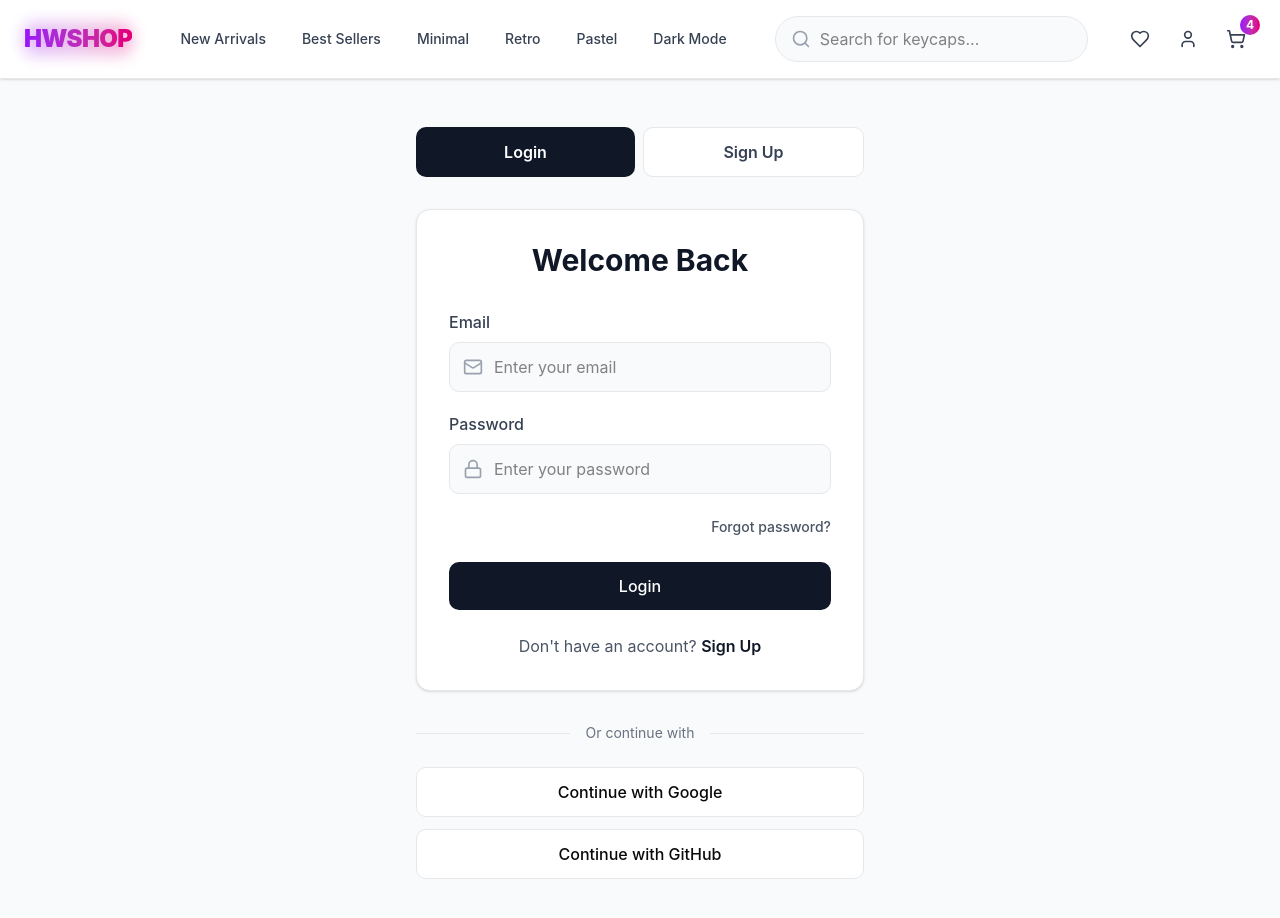
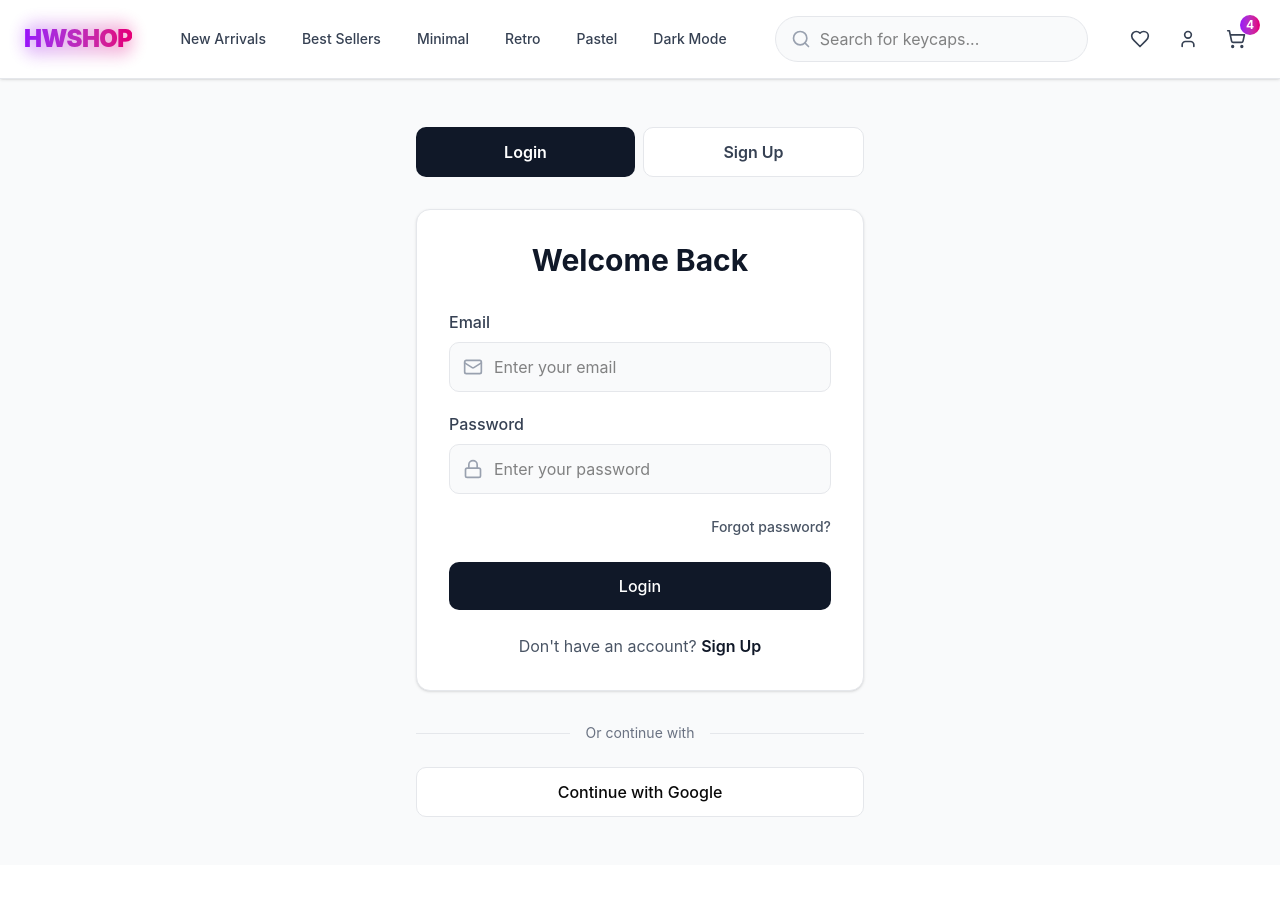
Before and after one commit to EXE101-TeamHW/keycap-shop-frontend, a React (Vite) app: page /login in a window 1280 px wide. Shown: the top 918 px of the page. After the commit the page ends 865 px from the top, so only its background shows below. Built offline with nearby package versions, Linux system fonts and the light colour scheme.

Commit message:
update UI

```diff
--- a/index.html
+++ b/index.html
@@ -4,7 +4,7 @@
     <head>
       <meta charset="UTF-8" />
       <meta name="viewport" content="width=device-width, initial-scale=1.0" />
-      <title>Ecommerce UI for Keycap Shop</title>
+      <title>HW SHOP</title>
     </head>
 
     <body>
--- a/src/app/pages/Login.tsx
+++ b/src/app/pages/Login.tsx
@@ -140,9 +140,6 @@ export function Login() {
             <button className="w-full bg-white border border-gray-200 py-3 rounded-lg font-medium hover:bg-gray-50 transition-colors">
               Continue with Google
             </button>
-            <button className="w-full bg-white border border-gray-200 py-3 rounded-lg font-medium hover:bg-gray-50 transition-colors">
-              Continue with GitHub
-            </button>
           </div>
         </div>
       </div>
```
